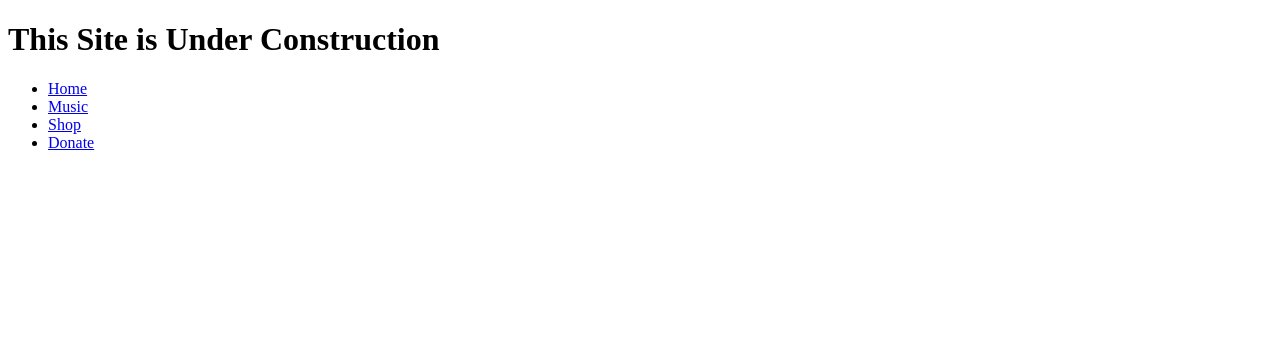
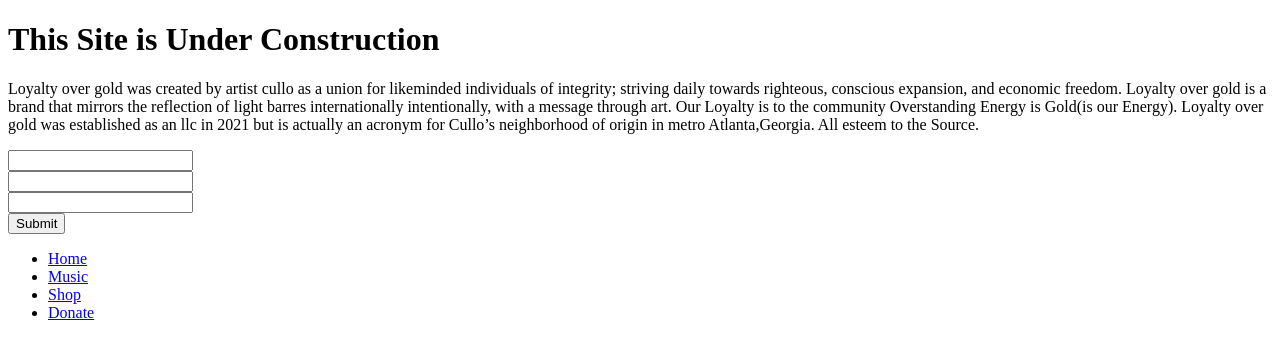
Before and after one commit to Geedo713/brew-cullo-client, a plain HTML site: page web-pages/index.html in a window 1280 px wide. Drawn offline with Linux system fonts and the light colour scheme.

Commit message:
let em have it fam

```diff
--- a/web-pages/index.html
+++ b/web-pages/index.html
@@ -11,7 +11,29 @@
 
         </header>
         <main>
+            <p>Loyalty over gold was created by artist
+                 cullo as a union for likeminded individuals
+                 of integrity; striving daily towards righteous,
+                  conscious expansion, and economic freedom.
+                   Loyalty over gold is a brand that mirrors
+                    the reflection of light barres internationally
+                     intentionally, with a message through art.
+                      Our Loyalty is to the community Overstanding
+                       Energy is Gold(is our Energy).
+                       Loyalty over gold was established as an llc
+                        in 2021 but is actually an acronym for Cullo’s
+                        neighborhood of origin in metro Atlanta,Georgia.
+                All esteem to the Source.</p>
         </main>
+        <div class="form-div">
+            <form>
+                <input><br>
+                <input><br>
+                <input><br>
+                <button>Submit</button>
+            </form>
+        </div>
+        <div class="social-section"></div>
         <footer>
             <div class="nav">
                 <ul>
```
